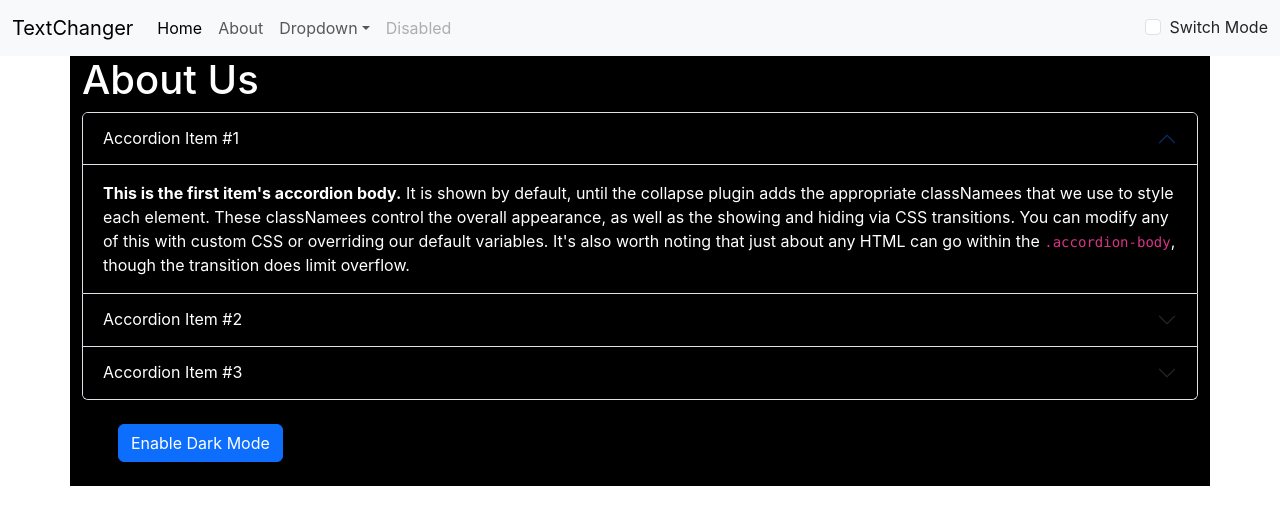
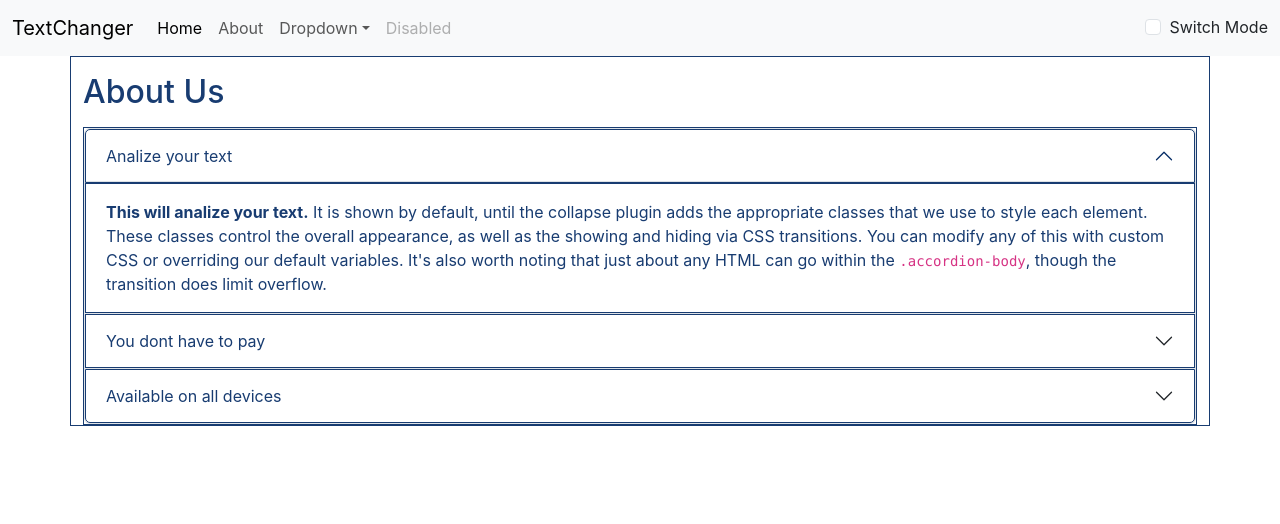
Before and after one commit to subhashdippu/Case-Converter, a React (Create React App) app: page /About in a window 1280 px wide. Shown: the top 524 px of the page. Built offline with nearby package versions, Linux system fonts and the light colour scheme.

Commit message:
Complete

```diff
--- a/public/index.html
+++ b/public/index.html
@@ -2,14 +2,14 @@
 <html lang="en">
   <head>
     <meta charset="utf-8" />
-    <link rel="icon" href="%PUBLIC_URL%/logo195.ico" />
+    <link rel="icon" href="%PUBLIC_URL%/logo19.ico" />
     <meta name="viewport" content="width=device-width, initial-scale=1" />
     <meta name="theme-color" content="#000000" />
     <meta
       name="description"
-      content="Text utility and dealing text operation"
+      content="Text utility and dealing with text, converting text to uppercase and converting text to lowercase and delete content , charecter counter, word counter , time required to read text"
     />
-    <link rel="apple-touch-icon" href="%PUBLIC_URL%/logo19.png"/>
+    <link rel="apple-touch-icon" href="%PUBLIC_URL%/logo19.png" />
 
     <link href="https://cdn.jsdelivr.net/npm/bootstrap@5.3.3/dist/css/bootstrap.min.css" rel="stylesheet" integrity="sha384-QWTKZyjpPEjISv5WaRU9OFeRpok6YctnYmDr5pNlyT2bRjXh0JMhjY6hW+ALEwIH" crossorigin="anonymous">
     <title>Our App</title>
--- a/src/About.js
+++ b/src/About.js
@@ -1,77 +1,148 @@
-import React, { useState } from 'react'
+import React from "react";
 
-export default function About() {
+export default function About(props) {
+    // const [btnText, setBtnText] = useState("Enable Dark mode");
 
-    const [btnText, setBtnText] = useState("Enable Dark Mode")
+    // const [myStyle, setMyStyle] = useState({
+    //   color: "white",
+    //   backgroundColor: "black",
+    // });
 
-    const [myStyle, setMyStyle] = useState({
-        color: 'white',
-        backgroundColor: 'black'
-    })
-    // let myStyle = {
-    //     color: 'White',
+    // let toggleStyle = () => {
+    //   if (myStyle.color == "white") {
+    //     setMyStyle({
+    //       color: "black",
+    //       backgroundColor: "white",
+    //     });
+    //     setBtnText("Enable Dark Mode");
+    //   } else {
+    //     setMyStyle({
+    //       color: "white",
+    //       backgroundColor: "black",
+    //     });
+    //     setBtnText("Enable Light Mode");
+    //   }
+    // };
+
+    // let myStyle={
+    //     color:'white',
     //     backgroundColor: 'black'
+
     // }
-    const toggleStyle = () => {
-        if (myStyle.color == 'white') {
-            setMyStyle({
-                color: 'black',
-                backgroundColor: 'white'
-            })
-            setBtnText("Enable Dark Mode")
-        }
-        else {
-            setMyStyle({
-                color: 'white',
-                backgroundColor: 'black'
-            })
-            setBtnText("Enable Light Mode")
-        }
-    }
+    let myStyle = {
+        color: props.mode === "dark" ? "white" : "#183c71",
+        backgroundColor: props.mode === "dark" ? "#183c71" : "white",
+        border: "1px solid",
+        borderColor: props.mode === "dark" ? "white" : "#183c71",
+    };
+
     return (
-        <div className='container' style={myStyle}>
-            <h1>About Us</h1>
-            <div className="accordion" id="accordionPanelsStayOpenExample">
-                <div className="accordion-item" style={myStyle}>
-                    <h2 className="accordion-header" id="panelsStayOpen-headingOne">
-                        <button className="accordion-button" style={myStyle} type="button" data-bs-toggle="collapse" data-bs-target="#panelsStayOpen-collapseOne" aria-expanded="true" aria-controls="panelsStayOpen-collapseOne">
-                            Accordion Item #1
+        <div className="container" style={myStyle}>
+            <h2
+                className="my-3"
+                style={{ color: props.mode === "dark" ? "white" : "#183c71" }}
+            >
+                About Us
+            </h2>
+            <div className="accordion" id="accordionExample" style={myStyle}>
+                <div className="accordion-item">
+                    <h2 className="accordion-header">
+                        <button
+                            className="accordion-button"
+                            type="button"
+                            data-bs-toggle="collapse"
+                            data-bs-target="#collapseOne"
+                            aria-expanded="true"
+                            aria-controls="collapseOne"
+                            style={myStyle}
+                        >
+                            Analize your text
                         </button>
                     </h2>
-                    <div id="panelsStayOpen-collapseOne" className="accordion-collapse collapse show" aria-labelledby="panelsStayOpen-headingOne">
-                        <div className="accordion-body">
-                            <strong>This is the first item's accordion body.</strong> It is shown by default, until the collapse plugin adds the appropriate classNamees that we use to style each element. These classNamees control the overall appearance, as well as the showing and hiding via CSS transitions. You can modify any of this with custom CSS or overriding our default variables. It's also worth noting that just about any HTML can go within the <code>.accordion-body</code>, though the transition does limit overflow.
+                    <div
+                        id="collapseOne"
+                        className="accordion-collapse collapse show"
+                        data-bs-parent="#accordionExample"
+                    >
+                        <div className="accordion-body" style={myStyle}>
+                            <strong>This will analize your text.</strong> It is shown by
+                            default, until the collapse plugin adds the appropriate classes
+                            that we use to style each element. These classes control the
+                            overall appearance, as well as the showing and hiding via CSS
+                            transitions. You can modify any of this with custom CSS or
+                            overriding our default variables. It's also worth noting that just
+                            about any HTML can go within the <code>.accordion-body</code>,
+                            though the transition does limit overflow.
                         </div>
                     </div>
                 </div>
                 <div className="accordion-item">
-                    <h2 className="accordion-header" id="panelsStayOpen-headingTwo">
-                        <button className="accordion-button collapsed" style={myStyle} type="button" data-bs-toggle="collapse" data-bs-target="#panelsStayOpen-collapseTwo" aria-expanded="false" aria-controls="panelsStayOpen-collapseTwo">
-                            Accordion Item #2
+                    <h2 className="accordion-header">
+                        <button
+                            className="accordion-button collapsed"
+                            type="button"
+                            data-bs-toggle="collapse"
+                            data-bs-target="#collapseTwo"
+                            aria-expanded="false"
+                            aria-controls="collapseTwo"
+                            style={myStyle}
+                        >
+                            You dont have to pay
                         </button>
                     </h2>
-                    <div id="panelsStayOpen-collapseTwo" className="accordion-collapse collapse" aria-labelledby="panelsStayOpen-headingTwo">
+                    <div
+                        id="collapseTwo"
+                        className="accordion-collapse collapse"
+                        data-bs-parent="#accordionExample"
+                        style={myStyle}
+                    >
                         <div className="accordion-body">
-                            <strong>This is the second item's accordion body.</strong> It is hidden by default, until the collapse plugin adds the appropriate classNamees that we use to style each element. These classNamees control the overall appearance, as well as the showing and hiding via CSS transitions. You can modify any of this with custom CSS or overriding our default variables. It's also worth noting that just about any HTML can go within the <code>.accordion-body</code>, though the transition does limit overflow.
+                            <strong>This webiste provides free services.</strong> It is hidden
+                            by default, until the collapse plugin adds the appropriate classes
+                            that we use to style each element. These classes control the
+                            overall appearance, as well as the showing and hiding via CSS
+                            transitions. You can modify any of this with custom CSS or
+                            overriding our default variables. It's also worth noting that just
+                            about any HTML can go within the <code>.accordion-body</code>,
+                            though the transition does limit overflow.
                         </div>
                     </div>
                 </div>
-                <div className="accordion-item" style={myStyle}>
-                    <h2 className="accordion-header" id="panelsStayOpen-headingThree">
-                        <button className="accordion-button collapsed" style={myStyle} type="button" data-bs-toggle="collapse" data-bs-target="#panelsStayOpen-collapseThree" aria-expanded="false" aria-controls="panelsStayOpen-collapseThree">
-                            Accordion Item #3
+                <div className="accordion-item">
+                    <h2 className="accordion-header">
+                        <button
+                            className="accordion-button collapsed"
+                            type="button"
+                            data-bs-toggle="collapse"
+                            data-bs-target="#collapseThree"
+                            aria-expanded="false"
+                            aria-controls="collapseThree"
+                            style={myStyle}
+                        >
+                            Available on all devices
                         </button>
                     </h2>
-                    <div id="panelsStayOpen-collapseThree" className="accordion-collapse collapse" aria-labelledby="panelsStayOpen-headingThree">
-                        <div className="accordion-body">
-                            <strong>This is the third item's accordion body.</strong> It is hidden by default, until the collapse plugin adds the appropriate classNamees that we use to style each element. These classNamees control the overall appearance, as well as the showing and hiding via CSS transitions. You can modify any of this with custom CSS or overriding our default variables. It's also worth noting that just about any HTML can go within the <code>.accordion-body</code>, though the transition does limit overflow.
+                    <div
+                        id="collapseThree"
+                        className="accordion-collapse collapse"
+                        data-bs-parent="#accordionExample"
+                    >
+                        <div className="accordion-body" style={myStyle}>
+                            <strong>.</strong> It is available on all devices and browsers
+                            hidden by default, until the collapse plugin adds the appropriate
+                            classes that we use to style each element. These classes control
+                            the overall appearance, as well as the showing and hiding via CSS
+                            transitions. You can modify any of this with custom CSS or
+                            overriding our default variables. It's also worth noting that just
+                            about any HTML can go within the <code>.accordion-body</code>,
+                            though the transition does limit overflow.
                         </div>
                     </div>
                 </div>
             </div>
-            <div className="container">
-                <button type='button' onClick={toggleStyle} className='btn btn-primary mx-4 my-4'>{btnText}</button>
-            </div>
+            {/* <div className="container">
+    <button  onClick={toggleStyle} type='button' className='btn btn-primary mx-4 my-4'>{btnText}</button>
+    </div> */}
         </div>
-    )
+    );
 }
--- a/src/App.js
+++ b/src/App.js
@@ -1,4 +1,3 @@
-// import About from './About';
 import "./App.css";
 import Navbar from "./Navbar";
 import TextForm from "./Form";
@@ -65,12 +64,12 @@
             path="/About"
             element={
               <>
-                <Navbar
-                  title="TextChanger"
+                <Navbar title="TextChanger"
                   link="Links"
                   mode={mode}
                   toggleMode={toggleMode}
                 />
+                <Alert />
                 <About mode={mode} />
               </>
             }
--- a/src/Form.js
+++ b/src/Form.js
@@ -4,15 +4,12 @@
     const handleUpClick = () => {
         console.log("upper case was clicked" + text);
         let newText = text.toUpperCase();
-        // setText("You clicked on hanndleupclick")
         setText(newText);
         props.showAlert("Converted to Upper Case", "success");
     };
 
     const handleLowClick = () => {
-        // console.log("upper case was clicked" +text);
         let newText = text.toLowerCase();
-        // setText("You clicked on hanndleupclick")
         setText(newText);
         props.showAlert("Converted to Lower Case", "warning");
     };
@@ -22,8 +19,6 @@
     };
 
     const [text, setText] = useState("");
-    // setText("New text");
-    // console.log(text);
 
     const handleDelete = () => {
         setText("");
@@ -40,7 +35,6 @@
 
                 <div className="mb-3">
                     <label htmlFor="exampleFormControlTextarea1" className="form-label">
-                        {/* {props.heading} */}
                     </label>
                     <textarea
                         className="form-control"
--- a/src/Navbar.js
+++ b/src/Navbar.js
@@ -8,7 +8,7 @@
         <div>
             <nav className={`navbar navbar-expand-lg navbar-${props.mode} bg-${props.mode}`}>
                 <div className="container-fluid">
-                    <a className="navbar-brand" href="#">{props.title}</a>
+                    <Link className="navbar-brand" to="/">{props.title}</Link>
                     <button className="navbar-toggler" type="button" data-bs-toggle="collapse" data-bs-target="#navbarSupportedContent" aria-controls="navbarSupportedContent" aria-expanded="false" aria-label="Toggle navigation">
                         <span className="navbar-toggler-icon"></span>
                     </button>
```
